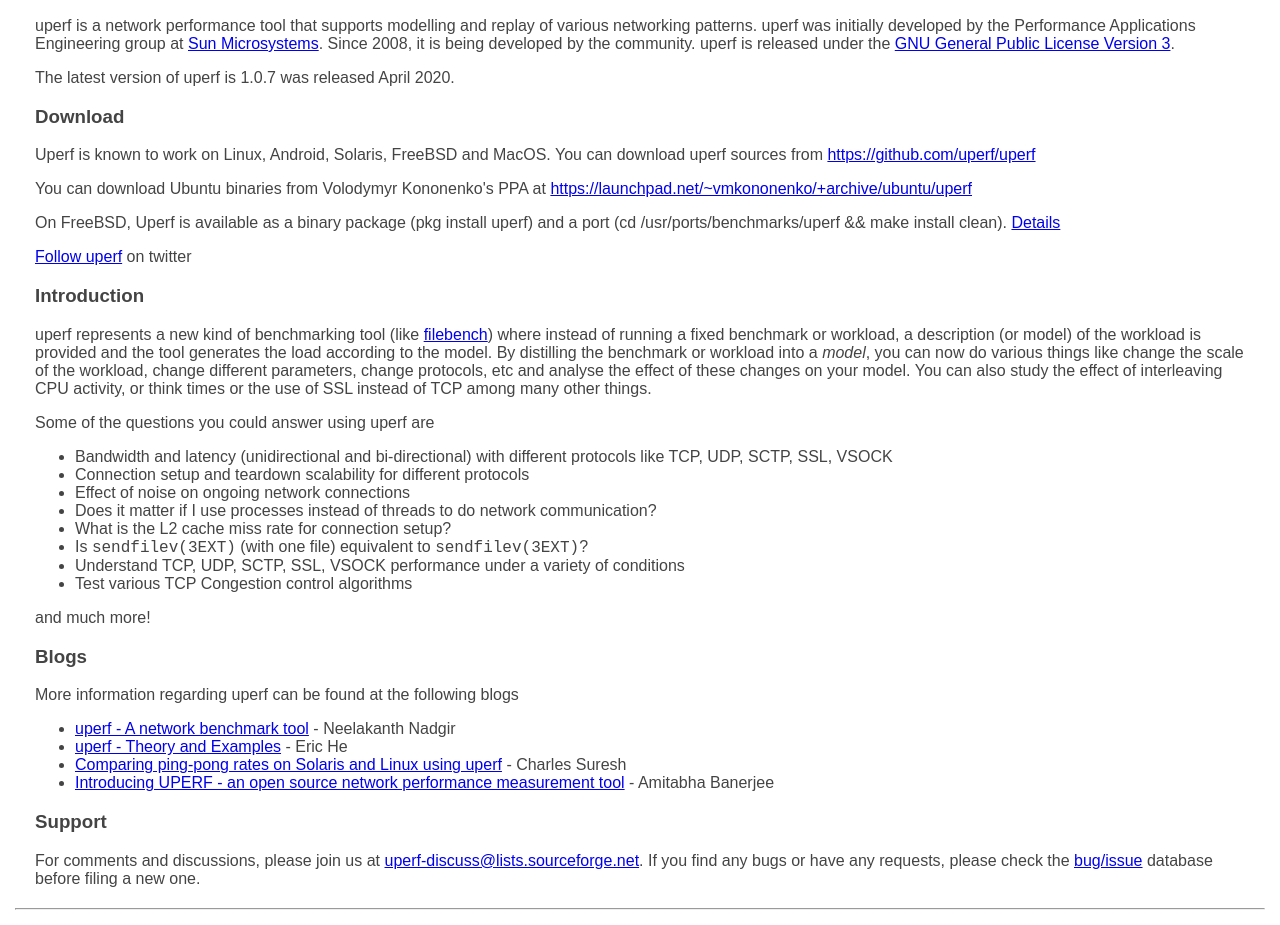
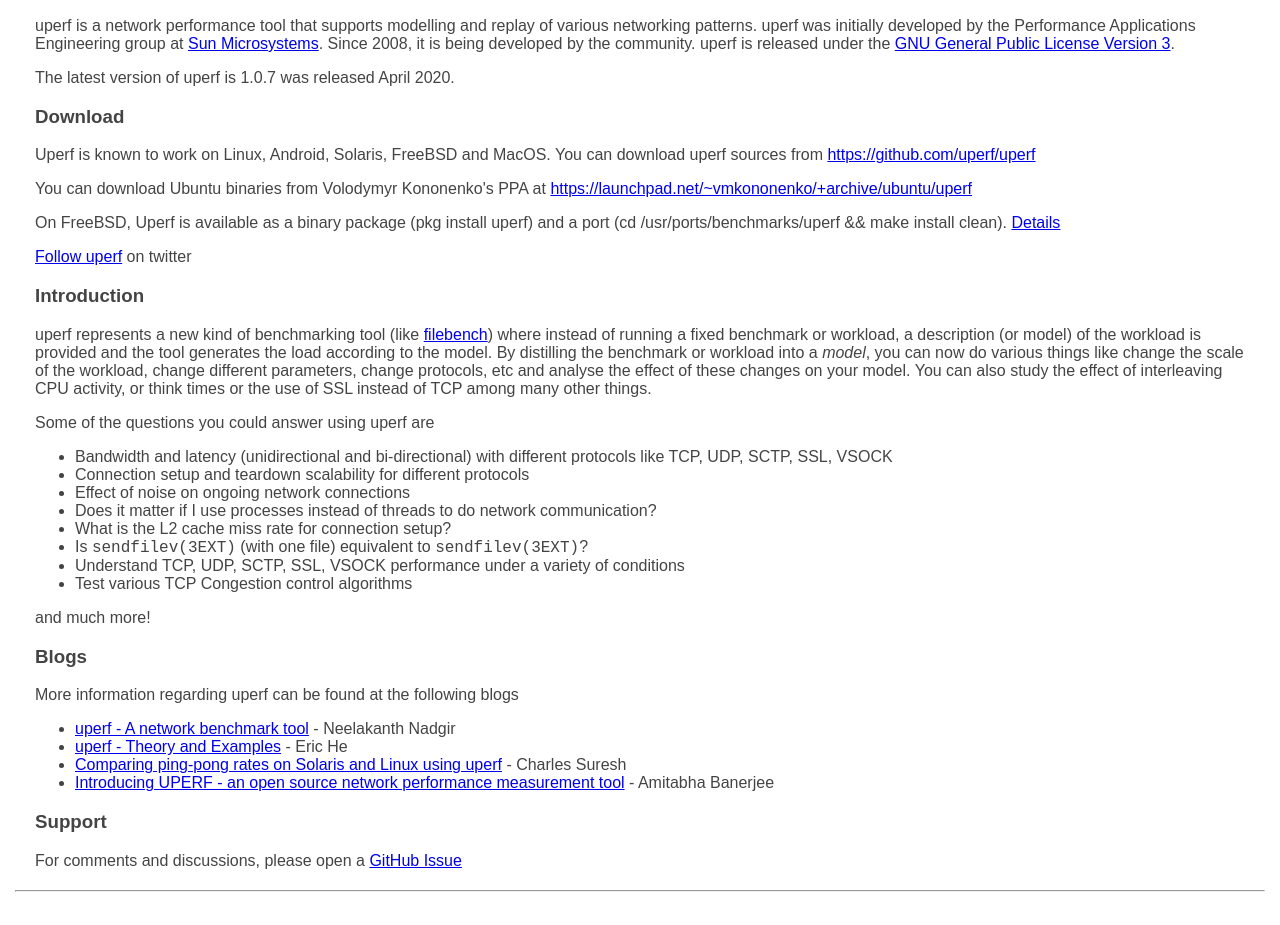
Before and after one commit to uperf/uperf, a plain HTML site: page docs/index.html in a window 1280 px wide. Shown: the part 71-996 px from the top of the page. Drawn offline with Linux system fonts and the light colour scheme.

Commit message:
Point users to github issue rather than sourceforge

```diff
--- a/docs/index.html
+++ b/docs/index.html
@@ -113,12 +113,7 @@ blogs
 <P>
 <h3>Support</h3>
   For comments and discussions,
-  please join us at <a href="mailto:uperf-discuss@lists.sourceforge.net">
-  uperf-discuss@lists.sourceforge.net</a>.  If you find any bugs or have any
-  requests, please check the
-  <a
-  href="http://sourceforge.net/tracker/?atid=1019776&group_id=211940&func=browse">bug/issue</a>
-  database before filing a new one.
+  please open a <a href="https://github.com/uperf/uperf/issues">GitHub Issue</a>
 </P>
 </div>
 <hr>
```
